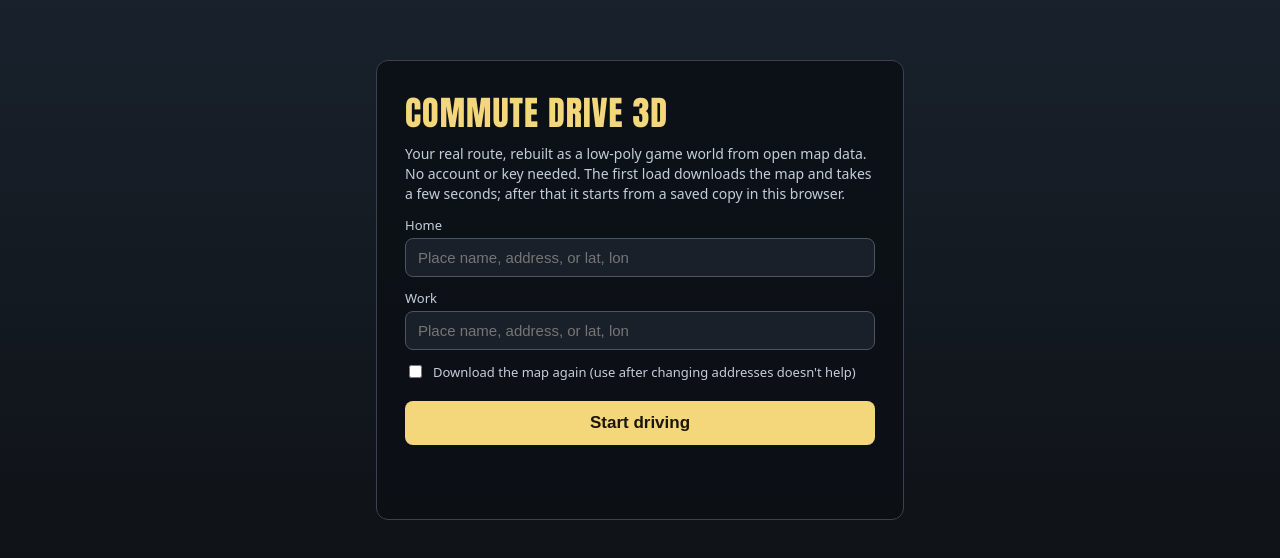
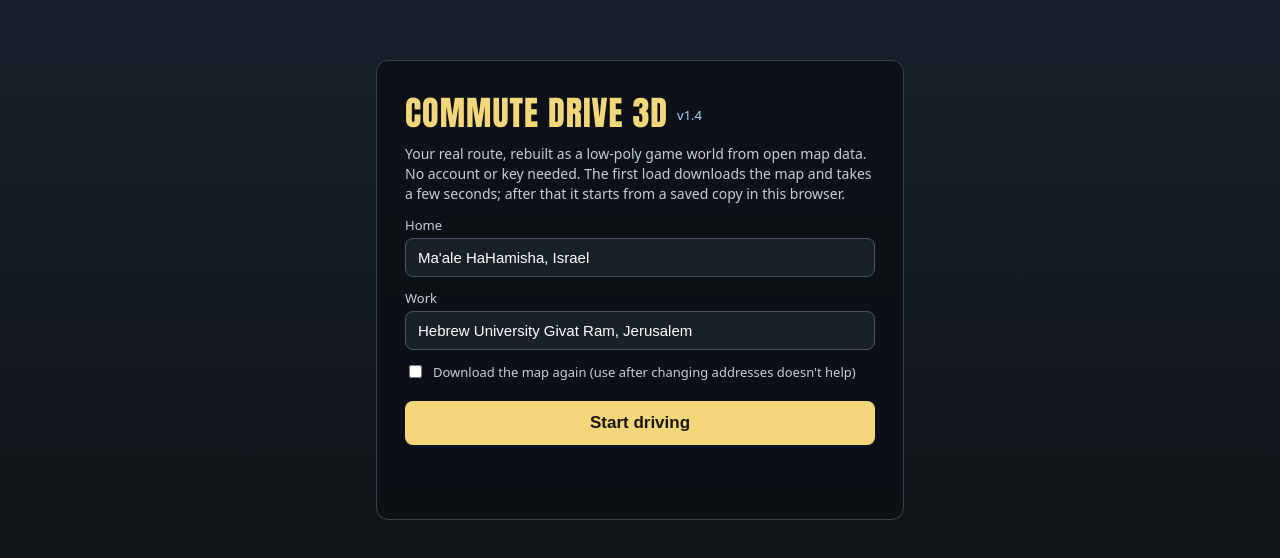
Before and after one commit to kostakhrizman/commute-drive, a plain HTML site: page index.html in a window 1280 px wide. Shown: the part 110-668 px from the top of the page. Drawn offline with nearby package versions, Linux system fonts and the light colour scheme.

Commit message:
v1.4: prefill home and work, show app version
Co-Authored-By: Claude Fable 5.2 <noreply@anthropic.com>
Claude-Session: https://claude.ai/code/session_01QknYjCFsrELL7AYA8L19aW

```diff
--- a/index.html
+++ b/index.html
@@ -56,7 +56,7 @@
   body.touch #map { top: 12px; left: 12px; bottom: auto; width: 120px; height: 120px; }
   body.touch #msg { bottom: auto; top: 24%; font-size: 22px; }
   body.touch #hud { top: 8px; right: 12px; } body.touch #time { font-size: 26px; } body.touch #speed { font-size: 36px; }
-  body.touch #left { font-size: 16px; } body.touch #cp { font-size: 13px; } body.touch .credit { display: none; }
+  body.touch #left { font-size: 16px; } body.touch #cp { font-size: 13px; } body.touch .credit { display: none; } body.touch #verc { left: 50%; transform: translateX(-50%); }
   @media (orientation: portrait) { body.touch #rot { display: flex; } }
   #rot { display: none; position: absolute; inset: 0; z-index: 20; background: #0d0f12; align-items: center; justify-content: center;
     font: 22px system-ui, sans-serif; text-align: center; padding: 30px; }
@@ -82,11 +82,12 @@
   <button class="tb sm" data-k="KeyC" style="right:132px;bottom:124px">CAM</button>
 </div>
 <div id="rot">Turn your phone sideways to drive</div>
+<div class="ver" id="verc" style="position:absolute;left:8px;bottom:4px;font:11px system-ui,sans-serif;color:#dfe5ea;opacity:.8;text-shadow:0 0 3px #000"></div>
 <div class="credit">© OpenStreetMap contributors · OpenFreeMap © OpenMapTiles · Terrain: Mapzen / AWS Terrain Tiles</div>
 
 <div id="setup">
   <form class="card" id="form">
-    <h1>COMMUTE DRIVE 3D</h1>
+    <h1>COMMUTE DRIVE 3D <span class="ver" style="font:13px system-ui,sans-serif;color:#9fd6ff;letter-spacing:0;vertical-align:middle"></span></h1>
     <p>Your real route, rebuilt as a low-poly game world from open map data. No account or key needed. The first load downloads the map and takes a few seconds; after that it starts from a saved copy in this browser.</p>
     <label for="home">Home</label>
     <input id="home" type="text" placeholder="Place name, address, or lat, lon" required>
@@ -114,7 +115,10 @@ const store = {
   get(k) { try { return localStorage.getItem("cd_" + k) || ""; } catch (e) { return ""; } },
   set(k, v) { try { localStorage.setItem("cd_" + k, v); } catch (e) {} }
 };
-for (const k of ["home", "work"]) $(k).value = store.get(k);
+const VERSION = "1.4";   // raise this with every update
+const DEFAULTS = { home: "Ma'ale HaHamisha, Israel", work: "Hebrew University Givat Ram, Jerusalem" };
+for (const k of ["home", "work"]) $(k).value = store.get(k) || DEFAULTS[k];
+for (const e of document.querySelectorAll(".ver")) e.textContent = "v" + VERSION;
 
 const RE = 6371000, D2R = Math.PI / 180;
 const clamp = (v, a, b) => Math.max(a, Math.min(b, v)), lerp = (a, b, t) => a + (b - a) * t;
```
